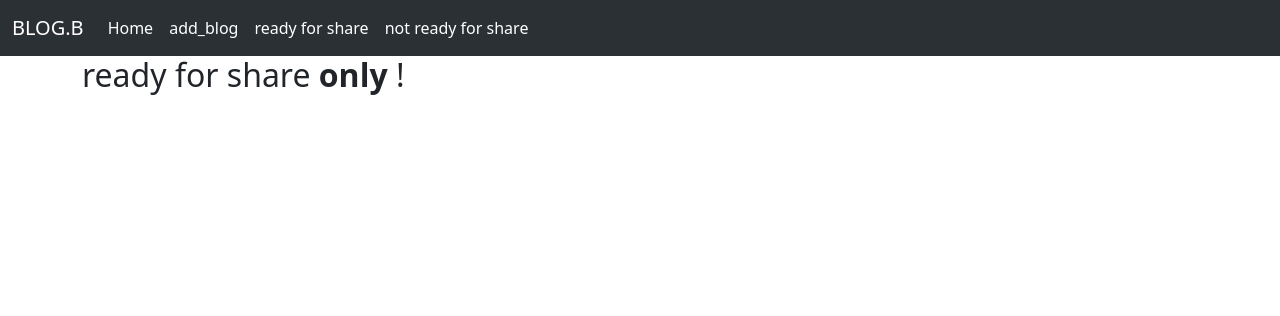
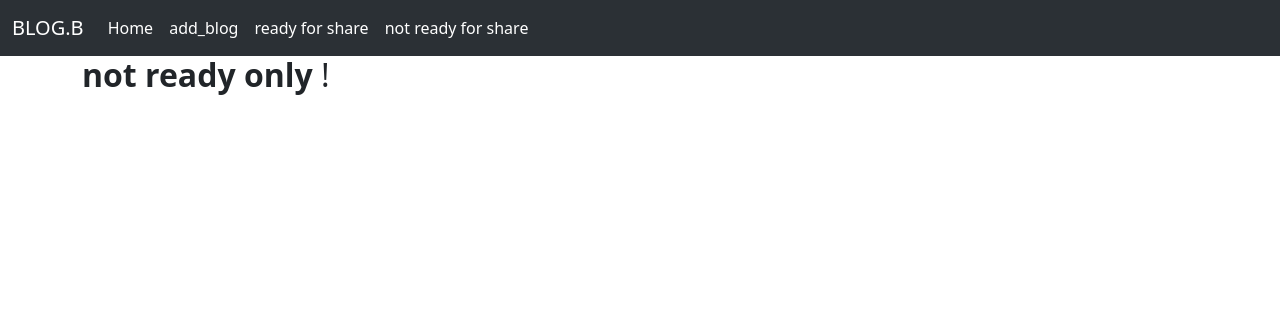
Before and after one commit to TUWAIQ-PYTHON-5/LAB_ORM_1, a Django app: page /not_ready_to_share/ in a window 1280 px wide. Shown: the top 316 px of the page. Run offline with Django 4.2, Linux system fonts and the light colour scheme; data that the repository does not hold is empty.

Commit message:
edit on templates

```diff
--- a/blog/main/templates/main/show_not_ready_blog.html
+++ b/blog/main/templates/main/show_not_ready_blog.html
@@ -5,7 +5,7 @@
     <h2>  <strong>not ready only</strong> !</h2>
 
     <div class="row">
-        {% for blog in ready_blog %}
+        {% for blog in not_ready_blog %}
             <div class="col-3">
                 <div class="p-4 shadow" >
                     <h4>{{ blog.Title }}</h4>
--- a/blog/main/views.py
+++ b/blog/main/views.py
@@ -26,6 +26,6 @@ def show_only_what_is_ready_for_publish(request : HttpRequest):
 
 
 def show_only_what_is_not_ready_for_publish(request : HttpRequest):
-    ready_blog = Post.objects.filter(is_published = False)
-    context = {'ready_blog':ready_blog}
-    return render(request , 'main/show_ready_blog.html' , context)
+    not_ready_blog = Post.objects.filter(is_published = False)
+    context = {'not_ready_blog':not_ready_blog}
+    return render(request , 'main/show_not_ready_blog.html' , context)
```
